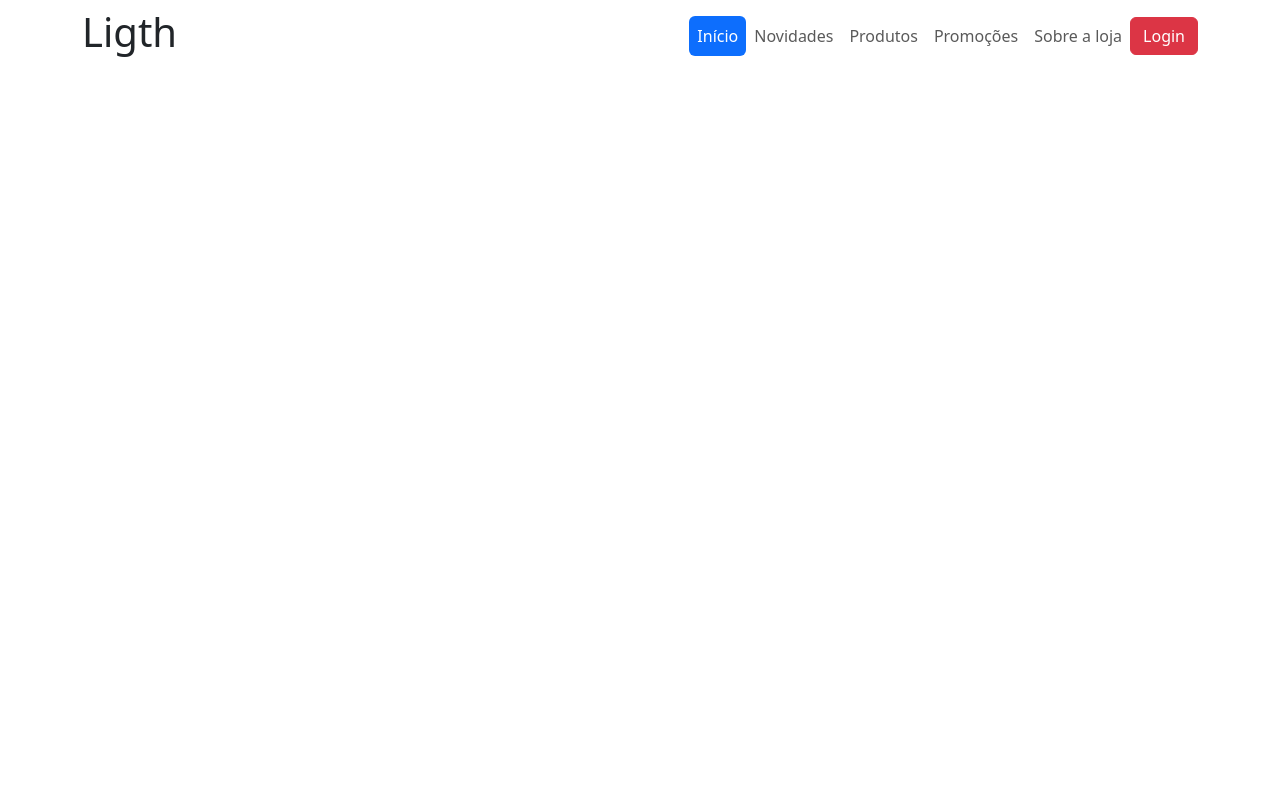
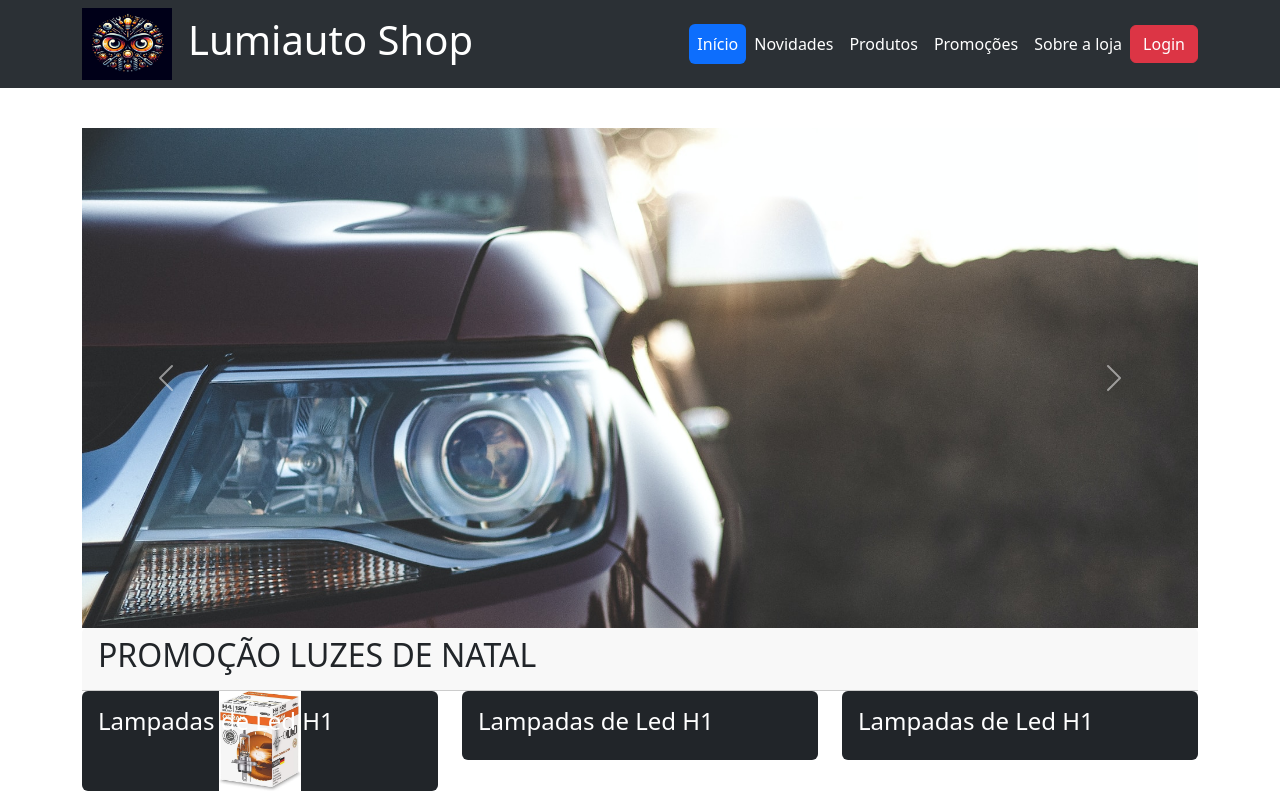
Before and after one commit to TatuzinhoBixo/Ebac-Avaliacao, a plain HTML site: page boot.html in a window 1280 px wide. Drawn offline with Linux system fonts and the light colour scheme.

Commit message:
inico site lampada

```diff
--- a/boot.html
+++ b/boot.html
@@ -6,7 +6,7 @@
     <title>Ligth-Car Iluminação Automotiva</title>
     <link rel="stylesheet" href="./lib/bootstrap.min.css">
     <style>
-        .navbar-nav .nav-link.active {
+        .navbar-nav .nav-link {
             color: #fff;
         }
 
@@ -18,21 +18,39 @@
             position: sticky;
             top: 0;
             left: 0;
+            z-index: 1000;
         }
+
+        .carousel-fotos {
+            max-width: 1280px;
+            max-height: 500px;
+            margin: 0 auto;
+            display: blcok;
+        }
+
+        .custon-card {
+            border: none;
+        }
+
+        .custon-card img {
+            max-width: 100px;
+            max-height: 100px;
+            margin: 0 auto;
+            display: blcok;
+        }
+
     </style>
 </head>
 <body>
     <header id="cabecalho">
-        <!-- inicio do titulo responsivo -->
-        <div class="navbar navbar-expand-lg">
-            <div class="container">
-                <h1>Ligth</h1>
-            <!-- botão hamburger     -->
+        <div class="navbar navbar-expand-lg bg-dark border-body bg-body-tertiary" data-bs-theme="dark">
+            <div class="container" style="color: #fff;">
+                <img src="./img/lampada.jpg" alt="Bootstrap" width="90" height="72">
+                <h1 style="margin-left: 2vh;">Lumiauto Shop</h1>
                 <button type="button" class="navbar-toggler" data-bs-toggle="collapse" data-bs-target="#menu">
                     <span class="navbar-toggler-icon"></span>
                 </button>
-            <!-- Items do Menu -->
-            <nav class="collapse navbar-collapse justify-content-end" id="menu">
+                <nav class="collapse navbar-collapse justify-content-end" id=""menu>
                     <ul class="nav navbar-nav nav-pills">
                         <li class="nav-item">
                             <a class="nav-link active" href="#inicio">Início</a>
@@ -51,11 +69,74 @@
                         </li>
                     </ul>
                 </nav>
-            <!-- botão do login -->
                 <button id="btn-login" class="btn btn-danger" type="button">Login</button>
             </div>
         </div>
     </header>
+
+        <div class="container" style="margin-top: 5vh;">
+        <div id="carouselExampleFade" class="carousel slide carousel-fade" data-bs-ride="carousel">
+            <div class="carousel-inner carousel-fotos">
+              <div data-bs-interval="3000" class="carousel-item active">
+                <img src="./img/farol4.jpg" class="d-block w-100" alt="...">
+              </div>
+              <div data-bs-interval="3000" class="carousel-item">
+                <img src="/img/farol1.jpg" class="d-block w-100" alt="...">
+              </div>
+              <div data-bs-interval="3000" class="carousel-item">
+                <img src="/img/farol3.jpg" class="d-block w-100" alt="...">
+              </div>
+            </div>
+            <button class="carousel-control-prev " type="button" data-bs-target="#carouselExampleFade" data-bs-slide="prev">
+              <span class="carousel-control-prev-icon " aria-hidden="true"></span>
+              <span class="visually-hidden ">Previous</span>
+            </button>
+            <button class="carousel-control-next" type="button" data-bs-target="#carouselExampleFade" data-bs-slide="next">
+              <span class="carousel-control-next-icon" aria-hidden="true"></span>
+              <span class="visually-hidden">Next</span>
+            </button>
+          </div>
+        </div>
+
+        <div class="container">
+                <div class="row">
+                    <div class="col-md-12">
+                        <article class="card custon-card">
+                            <header class="card-header">
+                                <h2>PROMOÇÃO LUZES DE NATAL</h2>
+                            </header>
+                        </article>
+                    </div>
+                </div>
+                    <div class="row">
+                        <div class="col-md-4">
+                            <article class="card custon-card text-bg-dark">
+                                <img src="./img/lamp1.jpg" alt="">
+                                <div class="card-img-overlay">
+                                    <h4 class="card-title">Lampadas de Led H1</h4>
+                                </div>
+
+                            </article>
+                        </div>
+                        <div class="col-md-4">
+                            <article class="card custon-card text-bg-dark">
+                                <div class="card-body">
+                                    <h4 class="card-title">Lampadas de Led H1</h4>
+                                </div>
+                            </article>
+                        </div>
+                        <div class="col-md-4">
+                            <article class="card custon-card text-bg-dark">
+                                <div class="card-body">
+                                    <h4 class="card-title">Lampadas de Led H1</h4>
+                                </div>
+                            </article>
+                        </div>
+                    </div>
+                </div>
+            </div>
+
+
     <script src="./lib/bootstrap.bundle.min.js"></script>
 </body>
 </html>
```
Also changed, not shown: img/farol1.jpg (added), img/farol2.jpg (added), img/farol3.jpg (added), img/farol4.jpg (added), img/lamp1.jpg (added), img/lamp2.jpg (added), img/lamp3.jpg (added), img/lampada.jpg (added). Lines whose indentation alone changed are shown as unchanged.
